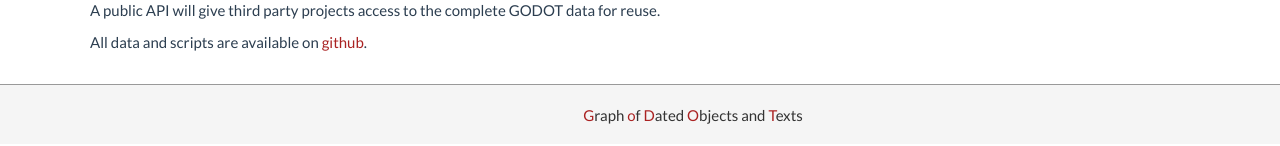
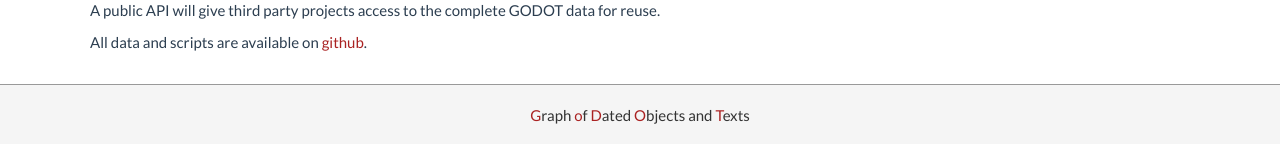
Before and after one commit to Boyquotes/godot-website, a Flask app: page /about in a window 1280 px wide. Shown: the part 2438-2584 px from the top of the page. Run offline with Flask 2, Linux system fonts and the light colour scheme; some libraries are stand-ins or nearby versions.

Commit message:
centering footer text

```diff
--- a/app/static/mystyle.css
+++ b/app/static/mystyle.css
@@ -32,6 +32,8 @@ a:hover, a:focus {
   padding-right: 15px;
   padding-left: 15px;
   margin-left:auto;
+  margin-right:auto;
+  max-width: 100%;
 }
 
 .text-muted {
```
